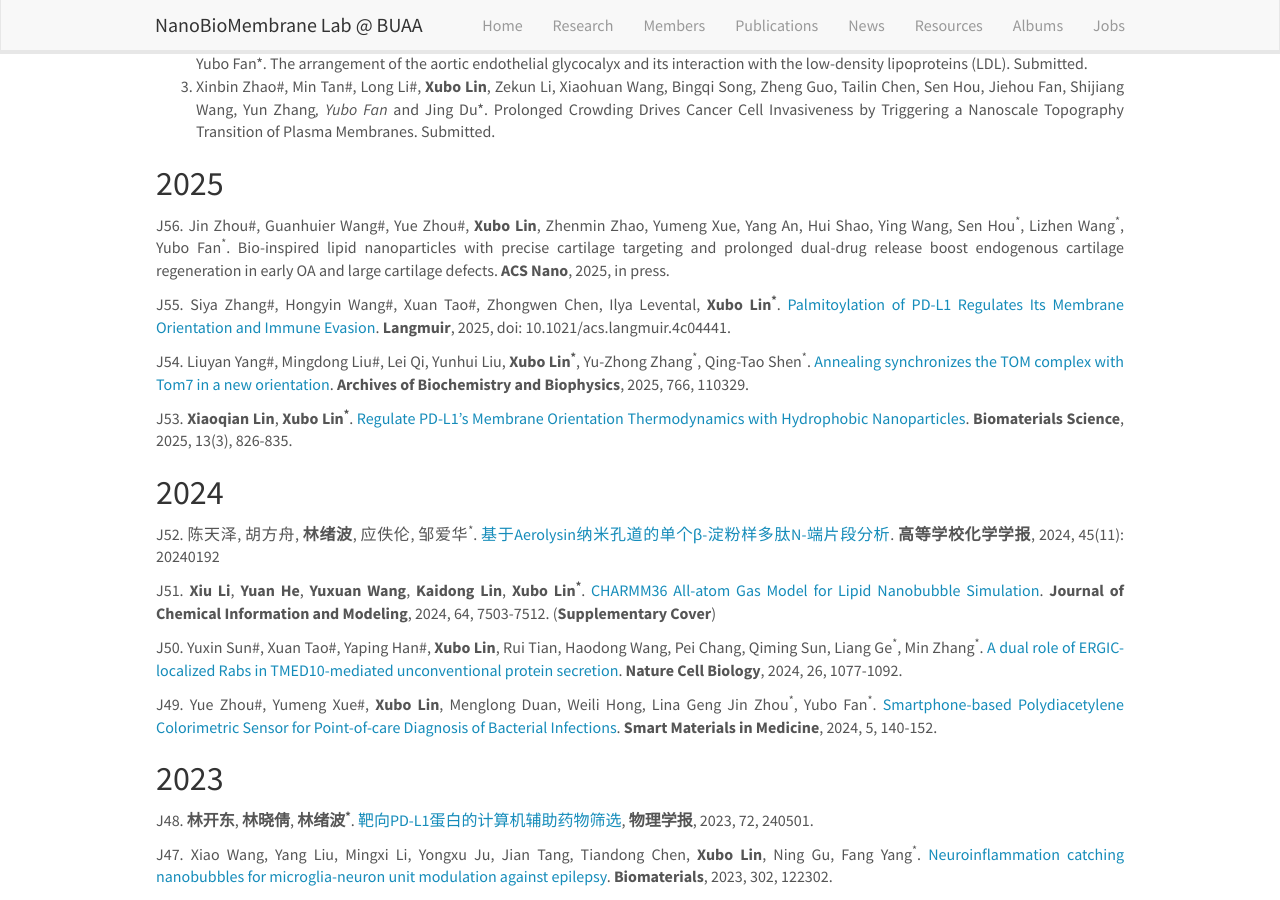
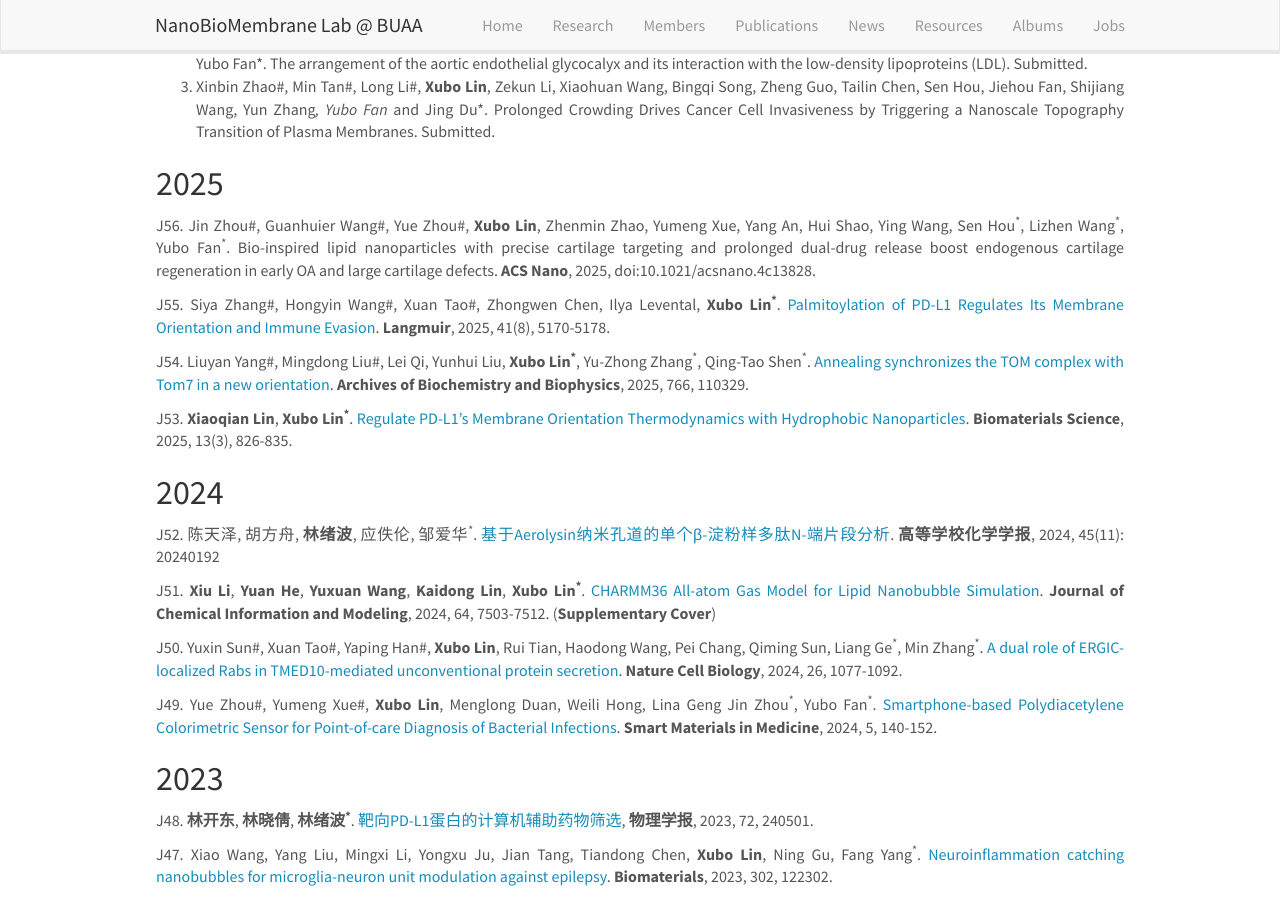
Before and after one commit to linxubo/linxubo.github.io, a Jekyll site: the page built from _pages/publications.md, in a window 1280 px wide and 900 px high, scrolled down 578 px. Built offline with Jekyll 4.4.1, drawn with Linux system fonts in a browser that asks for light colours; nearby versions of some CDN libraries; a script that is not in the unit is left out.

Commit message:
Update publications.md

```diff
--- a/_pages/publications.md
+++ b/_pages/publications.md
@@ -25,9 +25,9 @@ B1.	柳东芳, 熊菲, **林绪波**, 柏婷婷, 顾宁. 第6章 磁性纳米材
 3. Xinbin Zhao#, Min Tan#, Long Li#, **Xubo Lin**, Zekun Li, Xiaohuan Wang, Bingqi Song, Zheng Guo, Tailin Chen, Sen Hou, Jiehou Fan, Shijiang Wang, Yun Zhang*, Yubo Fan* and Jing Du*. Prolonged Crowding Drives Cancer Cell Invasiveness by Triggering a Nanoscale Topography Transition of Plasma Membranes. Submitted.
 
 ## 2025
-J56. Jin Zhou#, Guanhuier Wang#, Yue Zhou#, **Xubo Lin**, Zhenmin Zhao, Yumeng Xue, Yang An, Hui Shao, Ying Wang, Sen Hou<sup>*</sup>, Lizhen Wang<sup>*</sup>, Yubo Fan<sup>*</sup>. Bio-inspired lipid nanoparticles with precise cartilage targeting and prolonged dual-drug release boost endogenous cartilage regeneration in early OA and large cartilage defects. **ACS Nano**, 2025, in press.
+J56. Jin Zhou#, Guanhuier Wang#, Yue Zhou#, **Xubo Lin**, Zhenmin Zhao, Yumeng Xue, Yang An, Hui Shao, Ying Wang, Sen Hou<sup>*</sup>, Lizhen Wang<sup>*</sup>, Yubo Fan<sup>*</sup>. Bio-inspired lipid nanoparticles with precise cartilage targeting and prolonged dual-drug release boost endogenous cartilage regeneration in early OA and large cartilage defects. **ACS Nano**, 2025, doi:10.1021/acsnano.4c13828.
 
-J55. Siya Zhang#, Hongyin Wang#, Xuan Tao#, Zhongwen Chen, Ilya Levental, **Xubo Lin<sup>*</sup>**. [Palmitoylation of PD-L1 Regulates Its Membrane Orientation and Immune Evasion](https://pubs.acs.org/doi/10.1021/acs.langmuir.4c04441). **Langmuir**, 2025, doi: 10.1021/acs.langmuir.4c04441.
+J55. Siya Zhang#, Hongyin Wang#, Xuan Tao#, Zhongwen Chen, Ilya Levental, **Xubo Lin<sup>*</sup>**. [Palmitoylation of PD-L1 Regulates Its Membrane Orientation and Immune Evasion](https://pubs.acs.org/doi/10.1021/acs.langmuir.4c04441). **Langmuir**, 2025, 41(8), 5170-5178.
 
 J54. Liuyan Yang#, Mingdong Liu#, Lei Qi, Yunhui Liu, **Xubo Lin<sup>*</sup>**, Yu-Zhong Zhang<sup>*</sup>, Qing-Tao Shen<sup>*</sup>. [Annealing synchronizes the TOM complex with Tom7 in a new orientation](https://www.sciencedirect.com/science/article/pii/S0003986125000426). **Archives of Biochemistry and Biophysics**, 2025, 766, 110329.
 
```
